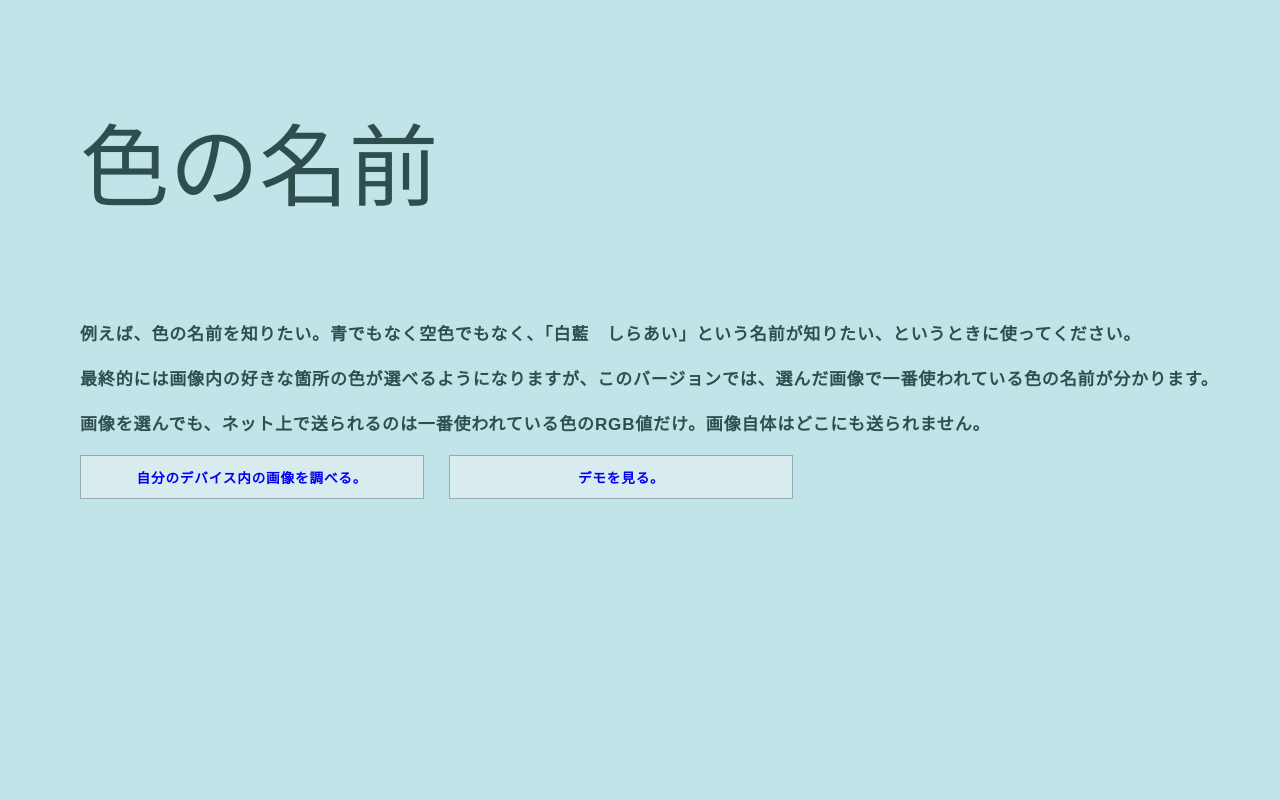
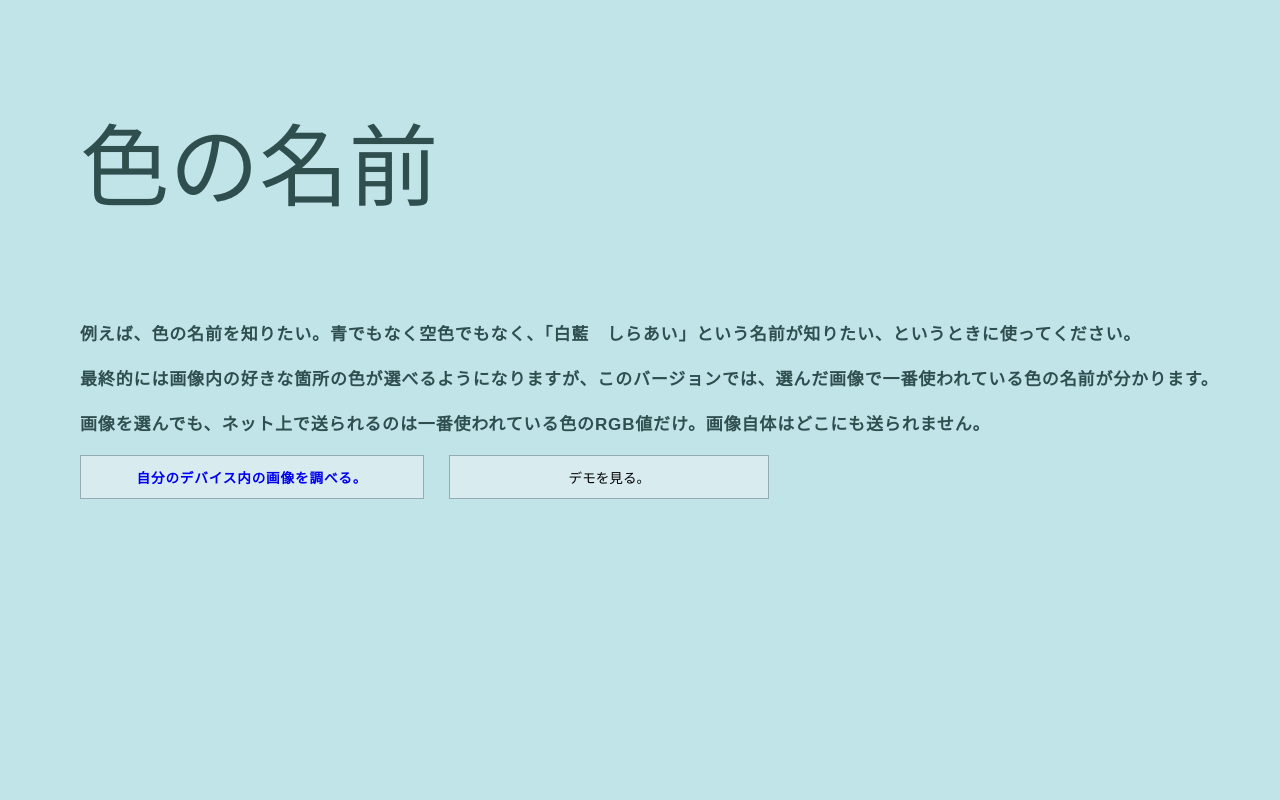
Before and after one commit to miomaeshima/name-of-colors, a React (Create React App) app in the folder client/: page / in a window 1280 px wide. Shown: the top 800 px of the page. Built offline with nearby package versions, Linux system fonts and the light colour scheme; grey boxes are pictures that could not be loaded; what colorthief would draw is missing.

Commit message:
edited to jump to demo page smoothly

```diff
--- a/client/src/components/Demo/Demo.css
+++ b/client/src/components/Demo/Demo.css
@@ -5,6 +5,7 @@
 #sampleImage {
   width: 50%;
   transform: rotate(90deg);
+  scroll-behavior: smooth;
 }
 #demoText {
   width: 45%;
--- a/client/src/components/Home/Home.js
+++ b/client/src/components/Home/Home.js
@@ -6,6 +6,13 @@ import {getRgb} from "../utility.js"
 // const colorThief = new ColorThief();
 
 function Home() {
+
+  const demoImage = document.getElementById("sampleImage");
+  const scrollToDemo = (e) =>{
+    e.preventDefault();
+    console.log(demoImage.src);
+    demoImage.scrollIntoView({behavior: "smooth"});
+  }
 
   return (
     <div id="container">
@@ -18,17 +25,13 @@ function Home() {
         最終的には画像内の好きな箇所の色が選べるようになりますが、このバージョンでは、選んだ画像で一番使われている色の名前が分かります。<br/><br/>
 
         画像を選んでも、ネット上で送られるのは一番使われている色のRGB値だけ。画像自体はどこにも送られません。<br/><br/>
-        <div id="clickContainer"><div id="selectYourFile"><a href="#selectyourfile" class="button" id="button1">自分のデバイス内の画像を調べる。</a>
+        <div id="clickContainer"><div id="selectYourFile"><a href="#selectyourfile" className="button" id="button1">自分のデバイス内の画像を調べる。</a>
         {/* <Link to="/selectfile">アップロードページ</Link>をクリックしてください。 */}
         </div>
-        <div id="demo"><a href="#sampleImage" class="button">デモを見る。</a>
+        <div id="demo"><button onClick={scrollToDemo} className="button">デモを見る。</button>
         </div></div>
         </div>
       </div>
-      {/* <div id="photoContainer">
-      <img className="sampleimage" alt="beige stone pebbles" onClick={getRgb} src={stones}/>
-      <div id="demoText">写真をクリックすると、この写真で一番使われている色の名前が分かります。</div>
-      </div> */}
 
     </div>
   );
```
